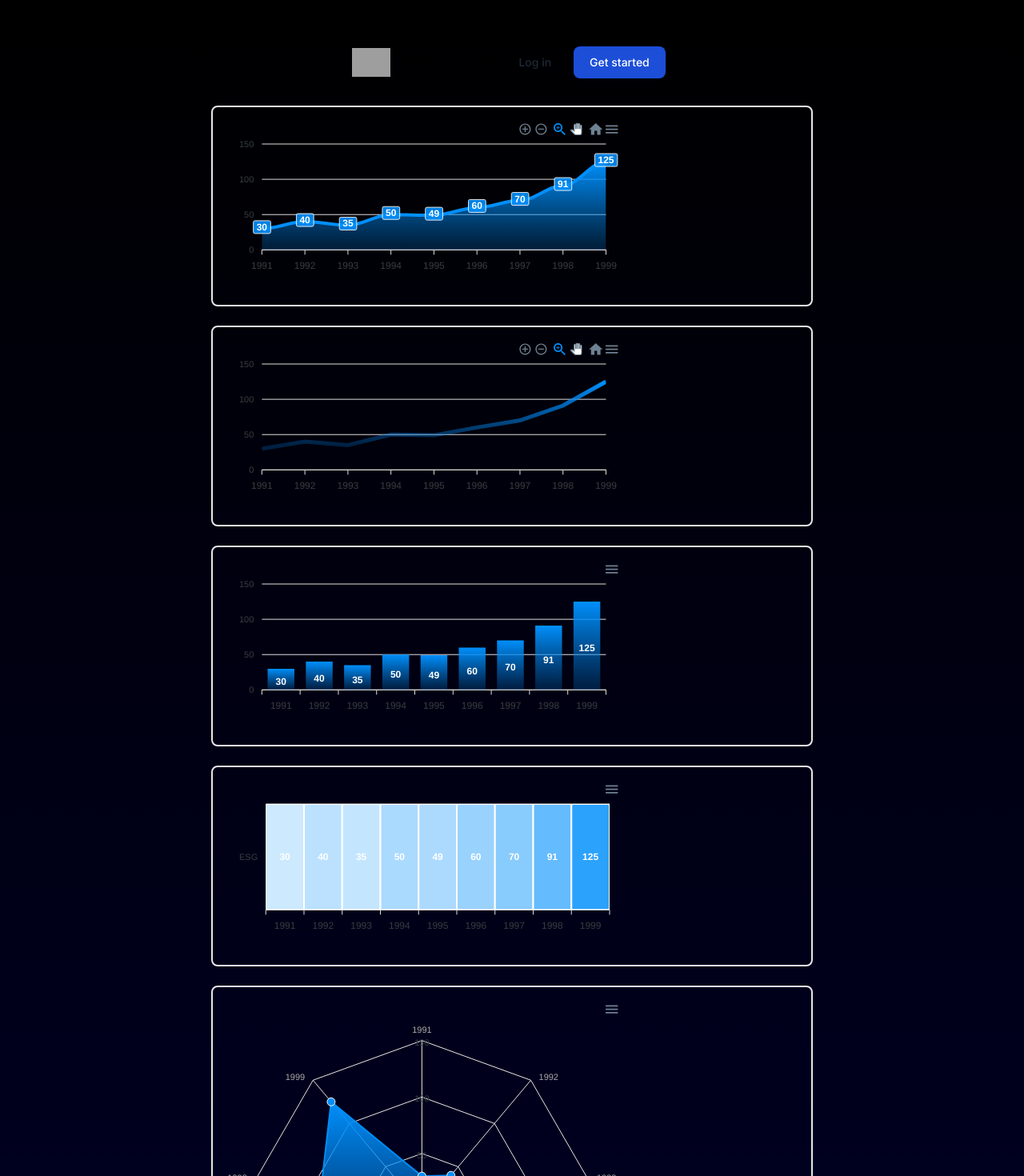
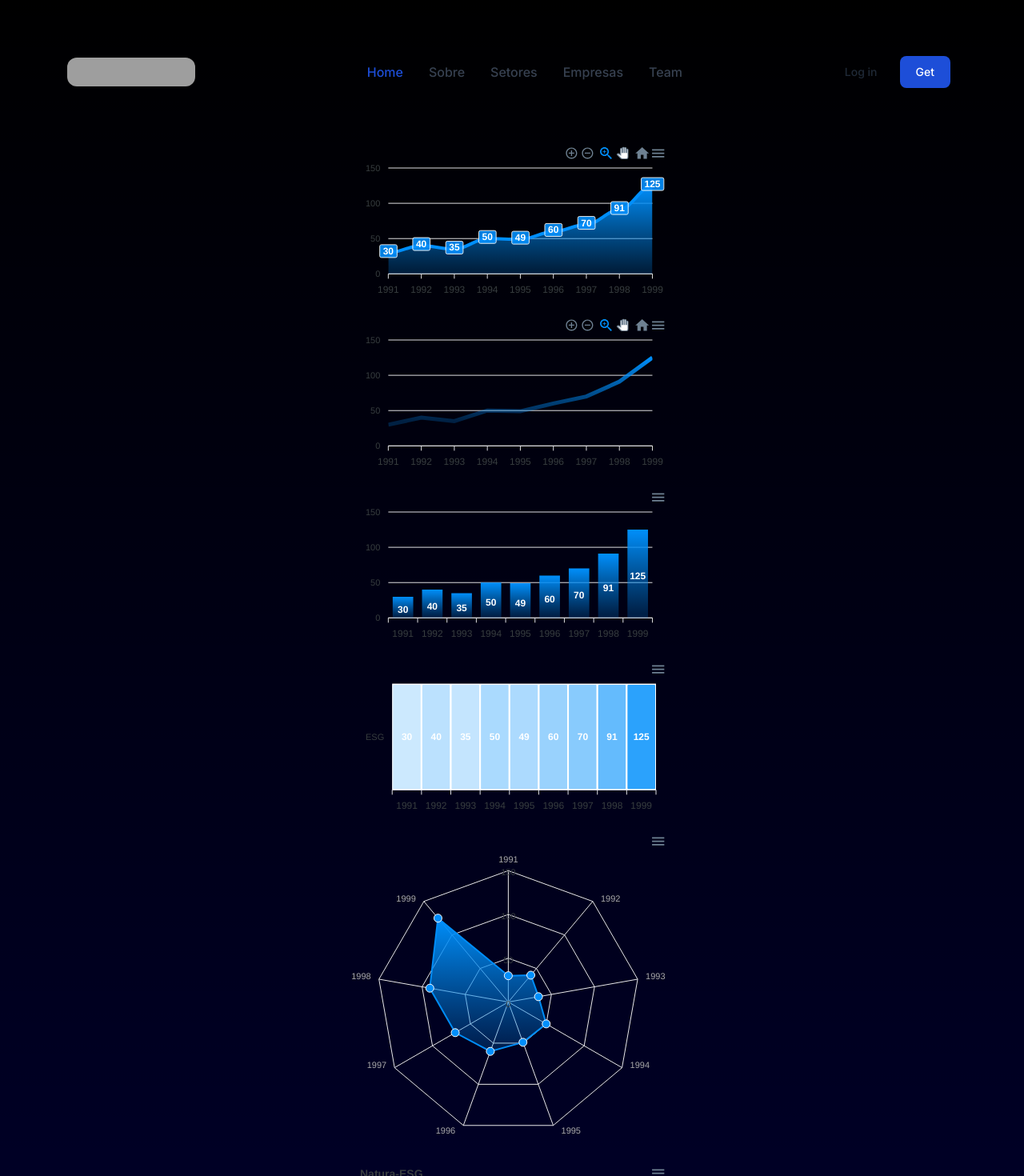
Before and after one commit to Guga-Santos/ESG-Front, a Next.js app: page / in a window 1280 px wide. Shown: the top 1470 px of the page at 80% size. Built offline with nearby package versions, Linux system fonts and the light colour scheme; grey boxes are pictures that could not be loaded.

Commit message:
fix: header

```diff
--- a/src/app/page.tsx
+++ b/src/app/page.tsx
@@ -6,7 +6,7 @@ export default function Home() {
   return (
     <main className="flex min-h-screen flex-col items-center justify-between p-12">
       <Header />
-      <div>
+      <div className="flex min-h-screen flex-col items-center justify-between p-12">
       <LinesChart
       id={"apexchart-example"}
       categories={[1991, 1992, 1993, 1994, 1995, 1996, 1997, 1998, 1999]}
@@ -14,7 +14,7 @@ export default function Home() {
       data={[30, 40, 35, 50, 49, 60, 70, 91, 125]}
       type={"area"}
       height={200}
-      width={500} />
+      width={400} />
       <LinesChart
       id={"EEG"}
       categories={[1991, 1992, 1993, 1994, 1995, 1996, 1997, 1998, 1999]}
@@ -22,7 +22,7 @@ export default function Home() {
       data={[30, 40, 35, 50, 49, 60, 70, 91, 125]}
       type={"line"}
       height={200}
-      width={500} />
+      width={400} />
       <LinesChart
       id={"EEG"}
       categories={[1991, 1992, 1993, 1994, 1995, 1996, 1997, 1998, 1999]}
@@ -30,7 +30,7 @@ export default function Home() {
       data={[30, 40, 35, 50, 49, 60, 70, 91, 125]}
       type={"bar"}
       height={200}
-      width={500} />
+      width={400} />
       <LinesChart
       id={"EEG"}
       categories={[1991, 1992, 1993, 1994, 1995, 1996, 1997, 1998, 1999]}
@@ -38,15 +38,15 @@ export default function Home() {
       data={[30, 40, 35, 50, 49, 60, 70, 91, 125]}
       type={"heatmap"}
       height={200}
-      width={500} />
+      width={400} />
       <LinesChart
       id={"EEG"}
       categories={[1991, 1992, 1993, 1994, 1995, 1996, 1997, 1998, 1999]}
       name={"series-1"}
       data={[30, 40, 35, 50, 49, 60, 70, 91, 125]}
       type={"radar"}
-      height={500}
-      width={500} />
+      height={400}
+      width={400} />
       <MixedChart
       id={"EEG"}
       categories={[1991, 1992, 1993, 1994, 1995, 1996, 1997]}
@@ -68,8 +68,8 @@ export default function Home() {
         data: [25, 12, 19, 32, 25, 24, 10]
       }]}
       type={"bar"}
-      height={500}
-      width={800} />
+      height={400}
+      width={400} />
       </div>
     </main>
   )
--- a/src/components/Header.tsx
+++ b/src/components/Header.tsx
@@ -11,25 +11,20 @@ export default function Header() {
   }
 
   return (
-    <header>
-      <nav className="bg-grey border-gray-200 px-4 lg:px-6 py-2.5 dark:bg-gray-800">
-        <div className="flex flex-wrap justify-between items-center mx-auto max-w-screen-xl">
+    <header className="w-96 lg:w-full">
+      <nav className="bg-grey border-gray-200 lg:px-6 py-2.5 dark:bg-gray-800 sm-w-auto">
+        <div className="flex flex-wrap justify-between sm-w-auto items-center mx-auto max-w-screen-xl lg:p-3">
           <a href="" className="flex items-center">
-            <img className="mr-3 h-6 sm:h-9" alt="Flowbite Logo" src="https://i.ibb.co/b1tbW5R/Captura-de-tela-de-2023-09-14-11-47-44.png"/>
-            <span className="self-center text-xl font-semibold whitespace-nowrap dark:text-white">ESG-Simplify</span>
+            <img className="h-10 lg:mr-12 sm:mr-2 rounded-xl sm:h-9 lg:w-40 md:w-40 sm:w-20" alt="Flowbite Logo" src="https://i.ibb.co/b1tbW5R/Captura-de-tela-de-2023-09-14-11-47-44.png"/>
           </a>
-          <div className="flex items-center lg:order-2">
+          <div className="flex flex-wrap items-center lg:order-2">
             <a href="#" className="text-gray-800 dark:text-white hover:bg-gray-50 focus:ring-4 focus:ring-gray-300 font-medium rounded-lg text-sm px-4 lg:px-5 py-2 lg:py-2.5 mr-2 dark:hover:bg-gray-700 focus:outline-none dark:focus:ring-gray-800">Log in</a>
-            <a href="#" className="text-white bg-primary-700 hover:bg-primary-800 focus:ring-4 focus:ring-primary-300 font-medium rounded-lg text-sm px-4 lg:px-5 py-2 lg:py-2.5 mr-2 dark:bg-primary-600 dark:hover:bg-primary-700 focus:outline-none dark:focus:ring-primary-800">Get started</a>
+            <a href="#" className="text-white bg-primary-700 hover:bg-primary-800 focus:ring-4 focus:ring-primary-300 font-medium rounded-lg text-sm px-4 lg:px-5 py-2 lg:py-2.5 mr-2 dark:bg-primary-600 dark:hover:bg-primary-700 focus:outline-none dark:focus:ring-primary-800">Get </a>
             <button
-              data-collapse-toggle="mobile-menu-2"
               onClick={() => handleDrop()}
               type="button"
               className="inline-flex items-center p-2 ml-1 text-sm text-gray-500 rounded-lg lg:hidden hover:bg-gray-100 focus:outline-none focus:ring-2 focus:ring-gray-200 dark:text-gray-400 dark:hover:bg-gray-700 dark:focus:ring-gray-600"
-              aria-controls="mobile-menu-2"
-              aria-expanded="false"
             >
-              <span className="sr-only">Open main menu</span>
               <svg className={hidded ? "hidden" : "w-6 h-6"} fill="currentColor" viewBox="0 0 20 20" xmlns="http://www.w3.org/2000/svg">
                 <path fill-rule="evenodd" d="M3 5a1 1 0 011-1h12a1 1 0 110 2H4a1 1 0 01-1-1zM3 10a1 1 0 011-1h12a1 1 0 110 2H4a1 1 0 01-1-1zM3 15a1 1 0 011-1h12a1 1 0 110 2H4a1 1 0 01-1-1z" clip-rule="evenodd"></path>
               </svg>
@@ -38,8 +33,8 @@ export default function Header() {
               </svg>
             </button>
           </div>
-          <div className={!hidded ? "hidden" : "justify-between items-center w-full lg:flex lg:w-auto lg:order-1"} id="mobile-menu-2">
-            <ul className="flex flex-col mt-4 font-medium lg:flex-row lg:space-x-8 lg:mt-0">
+          <div className={hidded ? "hidden" : "justify-between items-center w-full lg:flex lg:w-auto lg:order-1"} id="mobile-menu-2">
+            <ul className="flex flex-col mt-4 font-medium lg:flex-row lg:space-x-8 lg:mt-0 lg:mr-4">
               <li>
                 <a href="#" className="block py-2 pr-4 pl-3 text-white rounded bg-primary-700 lg:bg-transparent lg:text-primary-700 lg:p-0 dark:text-white" aria-current="page">Home</a>
               </li>
@@ -55,9 +50,6 @@ export default function Header() {
               <li>
                 <a href="#" className="block py-2 pr-4 pl-3 text-gray-700 border-b border-gray-100 hover:bg-gray-50 lg:hover:bg-transparent lg:border-0 lg:hover:text-primary-700 lg:p-0 dark:text-gray-400 lg:dark:hover:text-white dark:hover:bg-gray-700 dark:hover:text-white lg:dark:hover:bg-transparent dark:border-gray-700">Team</a>
               </li>
-              <li>
-                <a href="#" className="block py-2 pr-4 pl-3 text-gray-700 border-b border-gray-100 hover:bg-gray-50 lg:hover:bg-transparent lg:border-0 lg:hover:text-primary-700 lg:p-0 dark:text-gray-400 lg:dark:hover:text-white dark:hover:bg-gray-700 dark:hover:text-white lg:dark:hover:bg-transparent dark:border-gray-700">Contact</a>
-              </li>
             </ul>
           </div>
         </div>
--- a/src/components/LinesCharts.tsx
+++ b/src/components/LinesCharts.tsx
@@ -28,6 +28,7 @@ export function LinesChart(props: ILineChartProps){
             colorStops: []
           }
         },
+
       }
 
     const series = [{
@@ -37,17 +38,13 @@ export function LinesChart(props: ILineChartProps){
 
     return(
         <>
-        <div
-        className="border-2 rounded-lg p-4 m-6">
-
-            <ApexChart
+             <ApexChart
             type={props.type}
             options={option}
             series={series}
             height={props.height}
             width={props.width}
             animate />
-        </div>
         </>
     )
 
```
